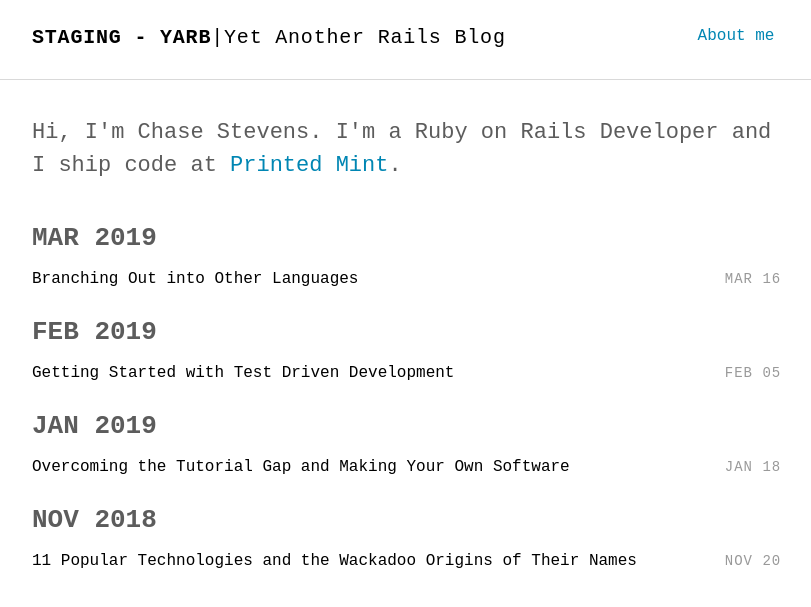
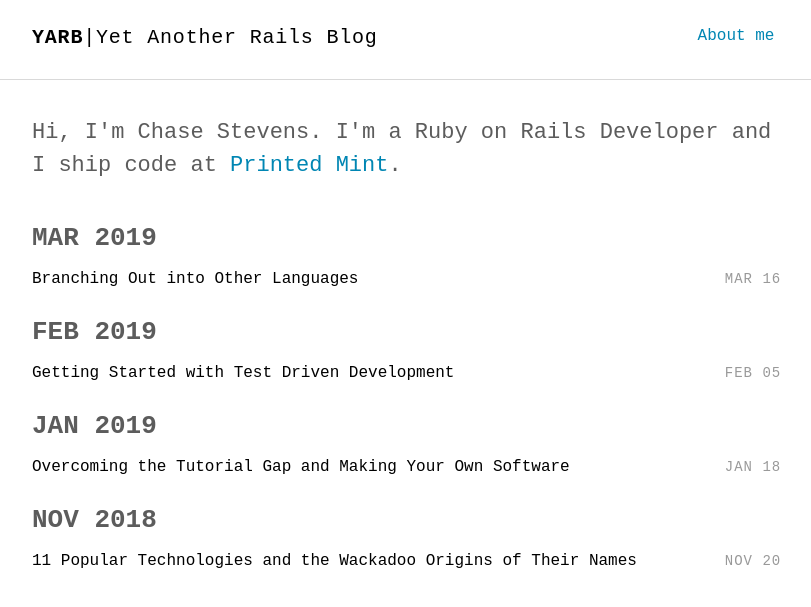
Before and after one commit to chase-stevens/YARB, a Jekyll site: the page built from index.html, in a window 1280 px wide. Shown: the top 607 px of the page, without its empty margins (232-1043 px from the left). Built offline with Jekyll 4.4.1, drawn with Linux system fonts in a browser that asks for light colours; some web fonts are replaced.

Commit message:
fixed title

```diff
--- a/_config.yml
+++ b/_config.yml
@@ -1,5 +1,5 @@
 # Site settings
-title_left    : "STAGING - YARB"
+title_left    : "YARB"
 title_right   : "|Yet Another Rails Blog" # default: ""
 description   : "Chase Stevens"
 keywords      : "Jekyll, theme, free, download, SEO, blog, web, minimalist, thinkspace"
```
